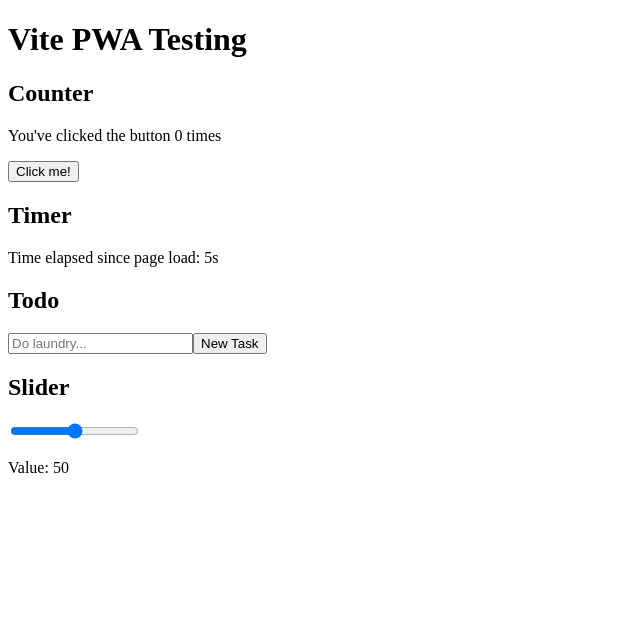
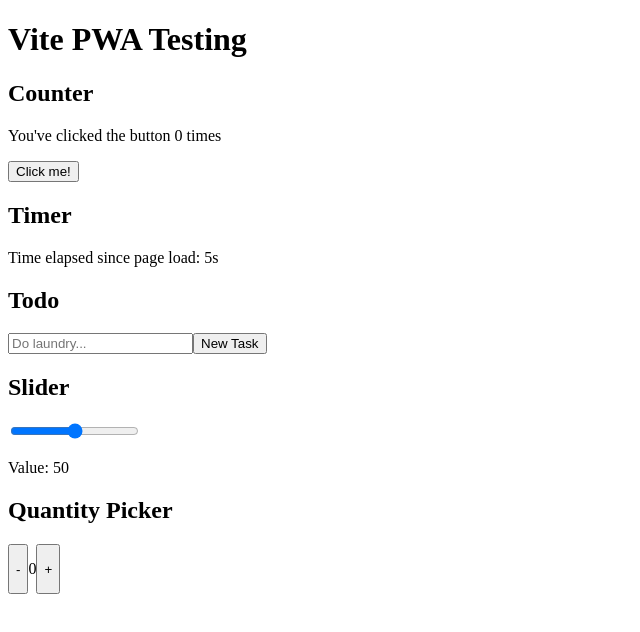
Before and after one commit to TarsiSurdi/vite-pwa, a React (Vite) app: page / in a window 1280 px wide. Shown: the top 632 px of the page, without its empty margins (0-640 px from the left). Built offline with nearby package versions, Linux system fonts and the light colour scheme.

Commit message:
feat: added QuantityPicker

```diff
--- a/src/App.tsx
+++ b/src/App.tsx
@@ -1,4 +1,4 @@
-import { Counter, Timer, Todo, Slider } from "./components";
+import { Counter, Timer, Todo, Slider, QuantityPicker } from "./components";
 
 function App() {
   return (
@@ -8,6 +8,7 @@
       <Timer />
       <Todo />
       <Slider />
+      <QuantityPicker />
     </div>
   );
 }
--- /dev/null
+++ b/src/components/QuantityPicker.tsx
@@ -0,0 +1,24 @@
+import {useState} from 'react';
+
+export function QuantityPicker() {
+  const [quantity, setQuantity] = useState(0);
+
+  function increaseQuantity() {
+    setQuantity((prevState) => prevState + 1);
+  }
+
+  function decreaseQuantity() {
+    setQuantity((prevState) => prevState - 1);
+  }
+
+  return(
+    <div id="quantityPicker">
+      <h2>Quantity Picker</h2>
+      <form style={{display: 'flex', width: '150px', justifyContent: 'spaceBetween'}}>
+        <button type="button" onClick={decreaseQuantity}>-</button>
+        <p>{quantity}</p>
+        <button type="button" onClick={increaseQuantity}>+</button>
+      </form>
+    </div>
+  );
+}
--- a/src/components/index.ts
+++ b/src/components/index.ts
@@ -2,3 +2,4 @@
 export * from "./Timer";
 export * from "./Todo";
 export * from "./Slider";
+export * from "./QuantityPicker";
```
